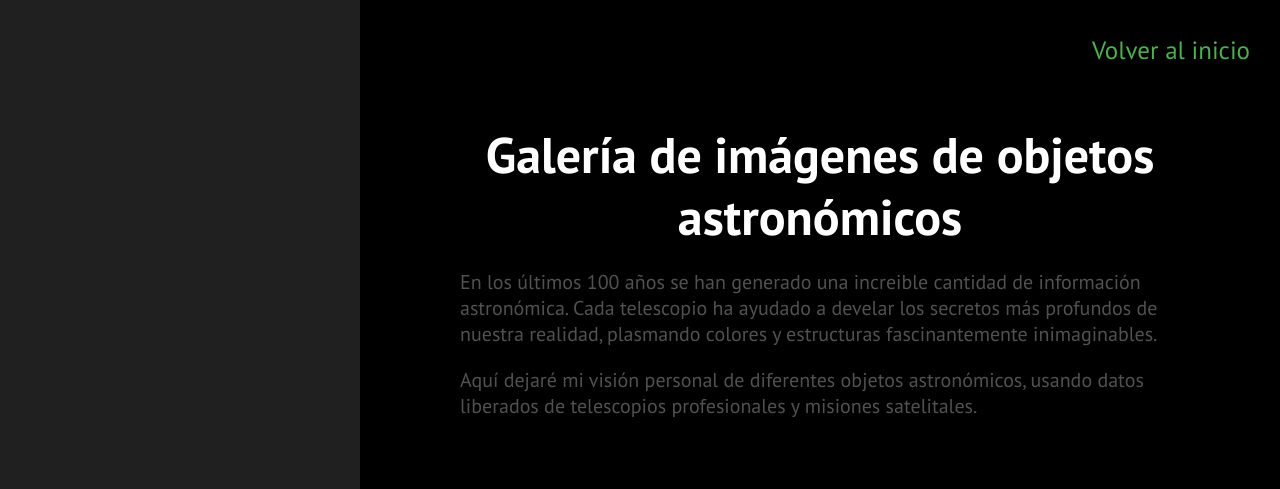
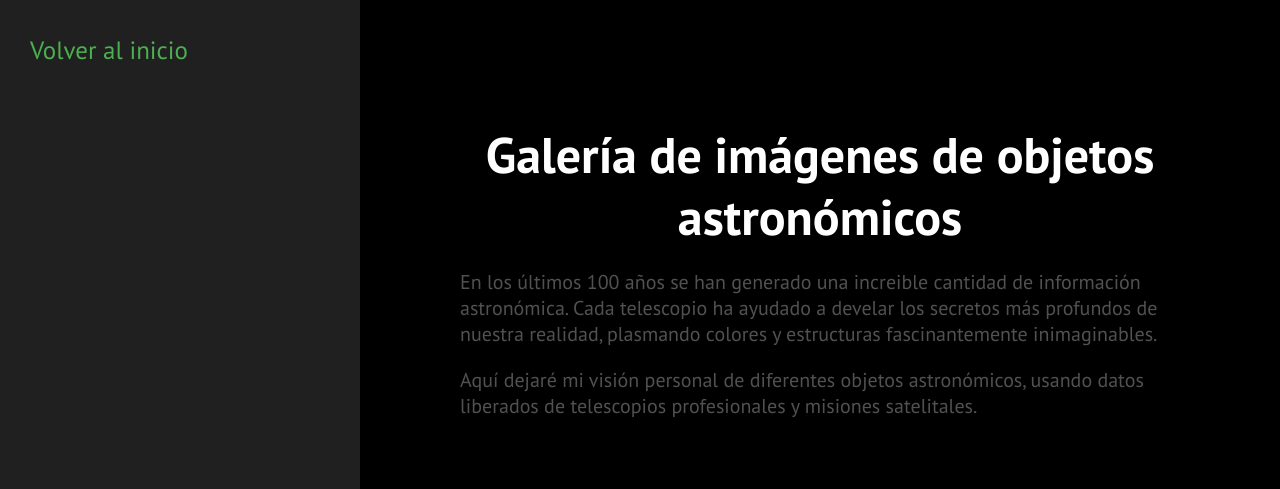
Before and after one commit to nicomedinap/nicomedinap.github.io, a Jekyll site: the page built from galeria.md, in a window 1280 px wide and 1400 px high. Shown: the top 489 px of the window. Built offline with Jekyll 4.4.1, drawn with Linux system fonts in a browser that asks for light colours; grey boxes are pictures that could not be loaded.

Commit message:
Update Botones.html

```diff
--- a/_includes/Botones.html
+++ b/_includes/Botones.html
@@ -2,7 +2,7 @@
 
 <style>
   .Boton_volver{
-    right: 0;
+    left: 0;
     position: absolute;
     top: 0px;
     padding: 10px;
```
